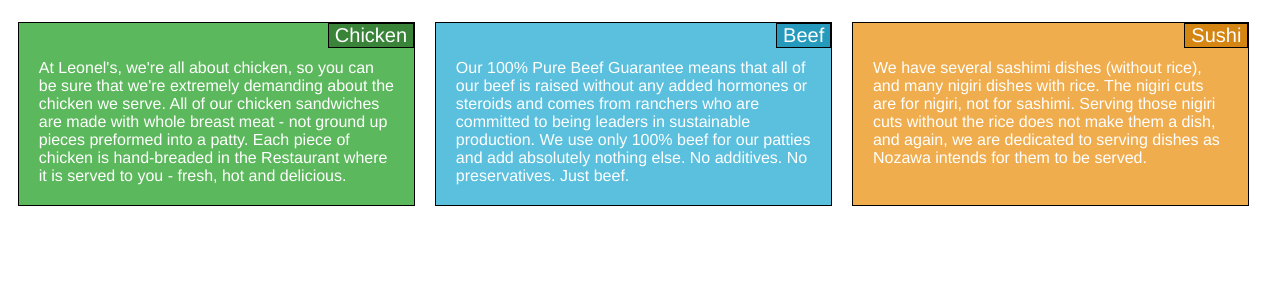
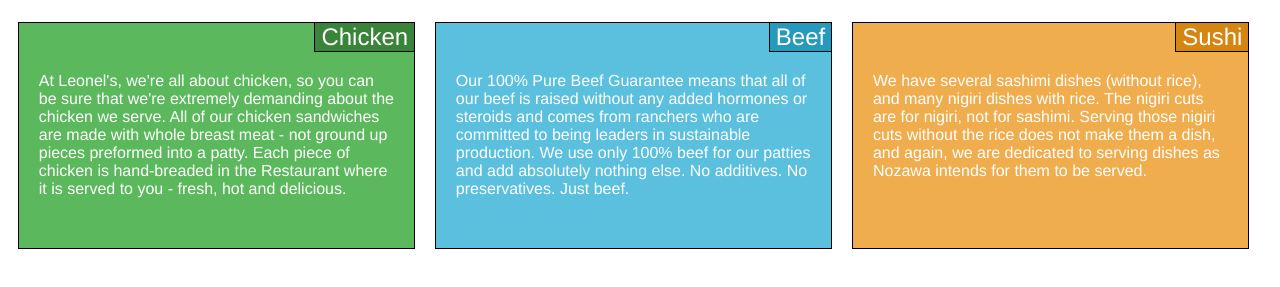
Before and after one commit to sansagara/HTMLCourse, a plain HTML site: page mod2Answer/index.html in a window 1280 px wide. Shown: the part 61-348 px from the top of the page. Drawn offline with Linux system fonts and the light colour scheme.

Commit message:
Final
Final commit before the review

```diff
--- a/mod2Answer/css/styles.css
+++ b/mod2Answer/css/styles.css
@@ -1,10 +1,6 @@
 /********** Base styles **********/
-html {
-  box-sizing: border-box;
-}
-
-*, *:before, *:after {
-  box-sizing: inherit;
+* {
+ box-sizing: border-box;
 }
 
 body{
@@ -14,12 +10,14 @@ body{
 h1 {
   margin-bottom: 15px;
   text-align: center;
+  font-size: 2em;
 }
 
 p {
   /*border: 1px solid black;*/
   width: 90%;
-  height: 150px;
+  height: 180px;
+  overflow: hidden;
   margin-right: auto;
   margin-left: auto;
   padding-top: 20px;
@@ -28,8 +26,9 @@ p {
 
 span {
   float: right;
-  border: 1px solid black;
-  font-size: 1.25em;
+  border-left: 1px solid black;
+  border-bottom: 1px solid black;
+  font-size: 1.5em;
   color: white;
   padding-right: 6px;
   padding-left: 6px;
@@ -53,7 +52,8 @@ span {
   background-color: #5bc0de;
 }
 .beef span {
-  background-color: rgb(38, 154, 188)
+  background-color: rgb(38, 154, 188);
+  clear:both;
 }
 
 .sushi {
```
